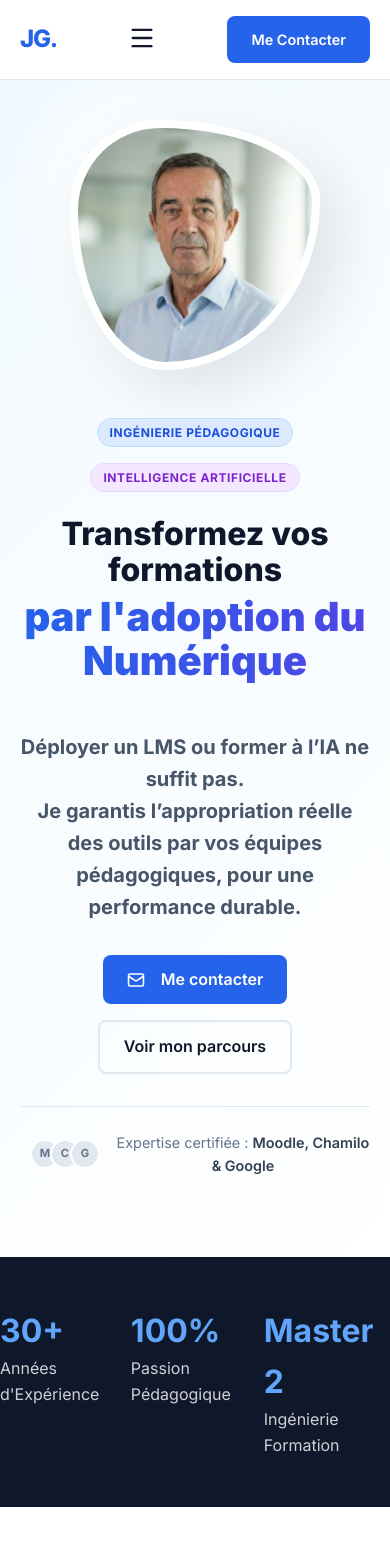
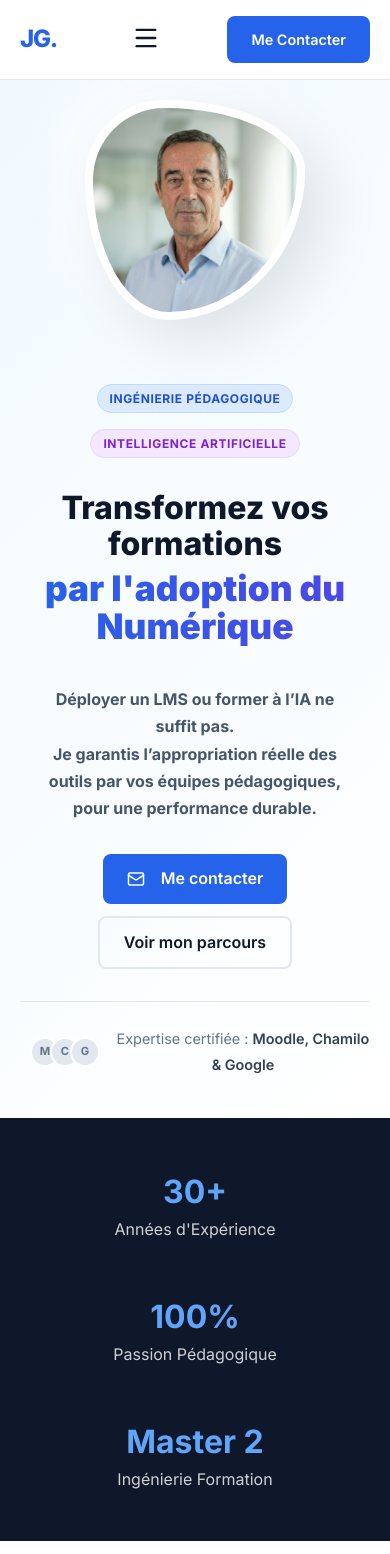
Before and after one commit to jgiraudeau/portfolio-jacques, a Next.js app: page / in a window 390 px wide. Shown: the top 1554 px of the page. Built offline with nearby package versions, Linux system fonts and the light colour scheme.

Commit message:
Fix mobile issues: Stats layout, Menu visibility, Spacing

```diff
--- a/src/app/page.module.css
+++ b/src/app/page.module.css
@@ -311,15 +311,19 @@
 
 /* Mobile */
 @media (max-width: 768px) {
+  .hero {
+    padding-top: 100px;
+    padding-bottom: 40px;
+  }
+
   .heroContent {
     grid-template-columns: 1fr;
     text-align: center;
-    gap: 2rem;
+    gap: 3rem;
   }
 
   .heroText {
     order: 2;
-    /* Put text below image on mobile */
   }
 
   .imageWrapper {
@@ -329,6 +333,16 @@
 
   .mobileMenuBtn {
     display: block;
+    color: #0f172a;
+    /* Force dark color */
+    margin-right: -8px;
+    z-index: 1002;
+    /* Ensure above everything */
+  }
+
+  .nav {
+    z-index: 1001;
+    /* Ensure nav bar is on top */
   }
 
   .navLinks {
@@ -340,10 +354,13 @@
     background: rgba(255, 255, 255, 0.98);
     flex-direction: column;
     justify-content: center;
-    gap: 2.5rem;
+    align-items: center;
+    gap: 2rem;
     z-index: 1000;
     transform: translateX(100%);
-    transition: transform 0.3s ease-in-out;
+    transition: transform 0.3s cubic-bezier(0.4, 0, 0.2, 1);
+    box-shadow: none;
+    padding: 2rem;
   }
 
   .navLinks.navActive {
@@ -357,40 +374,78 @@
 
   .titleMain {
     font-size: 2rem;
+    margin-bottom: 0.5rem;
   }
 
   .titleHighlight {
-    font-size: 2.5rem;
+    font-size: 2.2rem;
+    margin-bottom: 1rem;
+  }
+
+  .subtitle {
+    font-size: 1rem;
+    padding: 0 1rem;
+    line-height: 1.7;
+    margin-bottom: 2rem;
   }
 
   .badges {
     justify-content: center;
+    margin-bottom: 2rem;
   }
 
   .heroButtons {
     justify-content: center;
+    gap: 0.75rem;
   }
 
   .profileImage {
-    width: 250px;
-    height: 250px;
+    width: 220px;
+    height: 220px;
     margin: 0 auto;
   }
 
+  /* Stats Section Mobile */
+  .statsContainer {
+    flex-direction: column !important;
+    gap: 3rem !important;
+    padding: 3rem 1rem !important;
+  }
+
+  /* Timeline */
   .timelineItem {
-    padding-left: 50px;
+    padding-left: 45px;
   }
 
   .timeline::before {
-    left: 15px;
+    left: 12px;
   }
 
   .timelineMarker {
-    left: 6px;
+    left: 3px;
   }
 
   .footerLinks {
     flex-direction: column;
     gap: 1.5rem;
   }
+
+  /* Text Readability */
+  p {
+    line-height: 1.8 !important;
+  }
 }
+
+/* Stats (New Classes) */
+.statsContainer {
+  display: flex;
+  justify-content: space-around;
+  padding: 3rem 0;
+  flex-wrap: wrap;
+  gap: 2rem;
+}
+
+.statItem {
+  text-align: center;
+  min-width: 140px;
+}
--- a/src/app/page.tsx
+++ b/src/app/page.tsx
@@ -113,16 +113,16 @@ export default function Home() {
 
       {/* Stats / Quick Banner */}
       <section className="bg-slate-900 text-white py-12" style={{ background: '#0f172a', color: 'white' }}>
-        <div className="container flex flex-wrap justify-center md:justify-around gap-8 text-center" style={{ display: 'flex', justifyContent: 'space-around', padding: '3rem 0' }}>
-          <div>
+        <div className={styles.statsContainer}>
+          <div className={styles.statItem}>
             <div style={{ fontSize: '2rem', fontWeight: 'bold', color: '#60a5fa' }}>30+</div>
             <div style={{ opacity: 0.8 }}>Années d'Expérience</div>
           </div>
-          <div>
+          <div className={styles.statItem}>
             <div style={{ fontSize: '2rem', fontWeight: 'bold', color: '#60a5fa' }}>100%</div>
             <div style={{ opacity: 0.8 }}>Passion Pédagogique</div>
           </div>
-          <div>
+          <div className={styles.statItem}>
             <div style={{ fontSize: '2rem', fontWeight: 'bold', color: '#60a5fa' }}>Master 2</div>
             <div style={{ opacity: 0.8 }}>Ingénierie Formation</div>
           </div>
```
